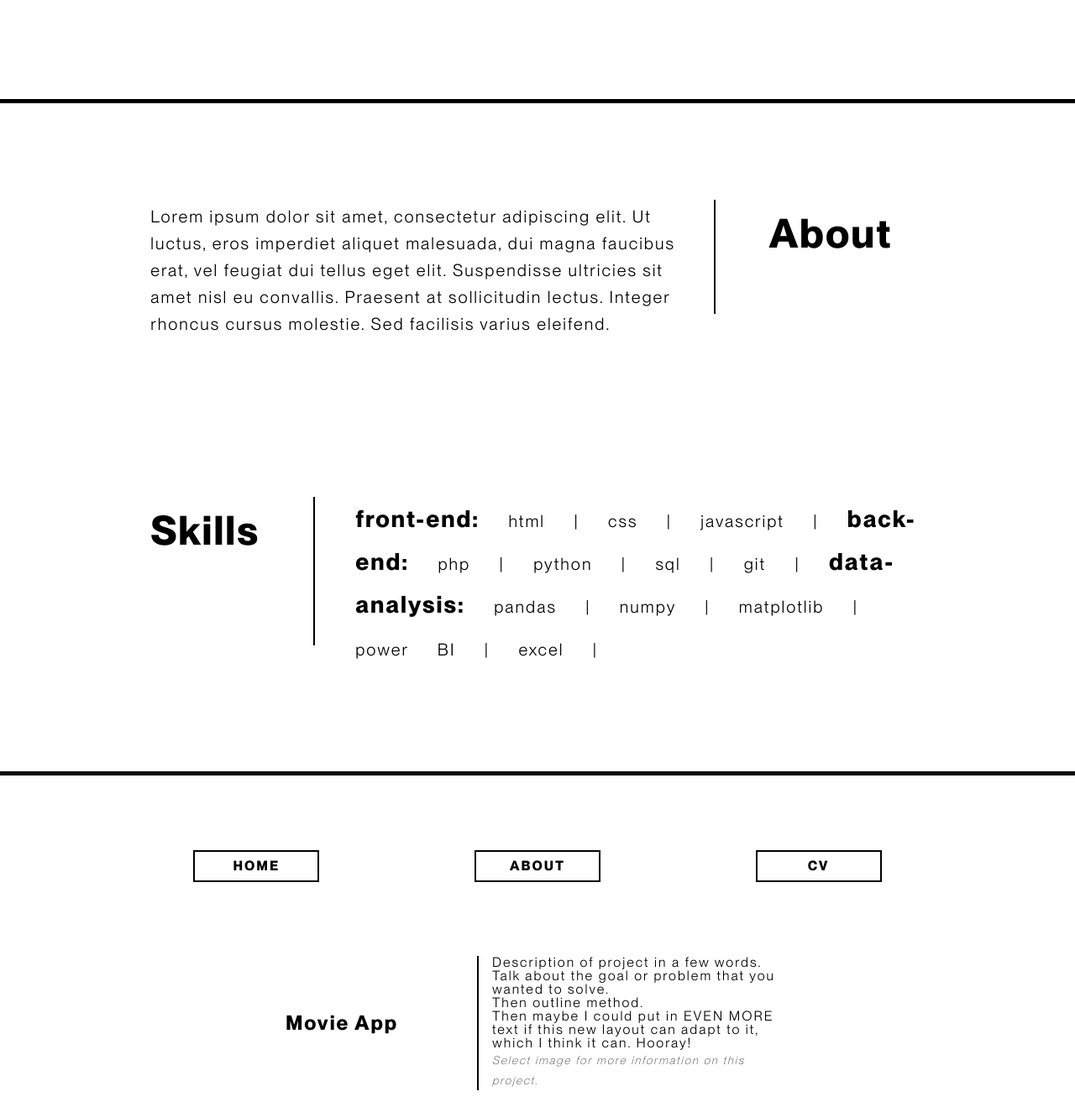
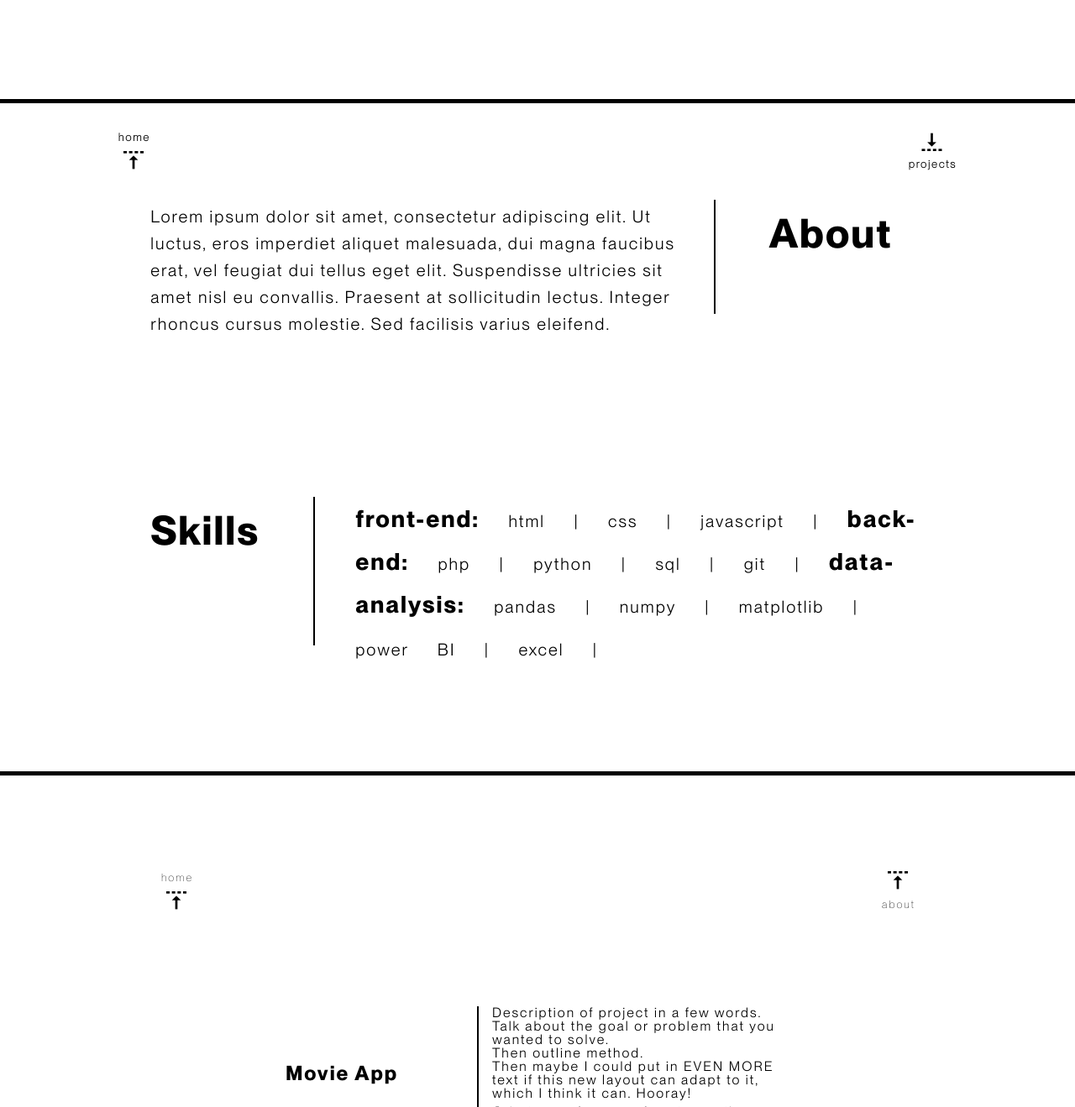
Before and after one commit to joseph-padfield/portfolio_2, a plain HTML site: page index.html in a window 1280 px wide. Shown: the part 702-2021 px from the top of the page at 84% size. Drawn offline with nearby package versions, Linux system fonts and the light colour scheme.

Commit message:
updated buttons

```diff
--- a/index.html
+++ b/index.html
@@ -55,6 +55,8 @@
 
 <section class="info" id="about">
 
+    <div class="page_2_links"><div><a href="#header">home<i class='bx bx-vertical-top' ></i></a></div><div><a href="#projects"><i class='bx bx-vertical-bottom'></i>projects</a></div></div>
+
     <div class="about">
         <p>Lorem ipsum dolor sit amet, consectetur adipiscing elit.
             Ut luctus, eros imperdiet aliquet malesuada, dui magna
@@ -72,15 +74,18 @@
             power BI | excel |</p>
     </div>
 
+
+
 </section>
 
 <section class="projects" id="projects">
 
-    <div class="page_3_links">
-        <a href="#header">HOME</a>
-        <a href="#about">ABOUT</a>
-        <a href="#">CV</a>
-    </div>
+    <div id="project_nav_bar" class="page_3_links home"><div><a href="#header">home<i class='bx bx-vertical-top' ></i></a></div><div><a href="#about"><i class='bx bx-vertical-top'></i>about</a></div></div>
+<!--    <div class="page_3_links">-->
+<!--        <a href="#header">HOME</a>-->
+<!--        <a href="#about">ABOUT</a>-->
+<!--        <a href="#">CV</a>-->
+<!--    </div>-->
 
     <div class="subsection_container">
         <div>
--- a/style.css
+++ b/style.css
@@ -195,6 +195,7 @@ p {
     justify-content: center;
     padding: 0 10%;
     min-height: 100vh;
+    position: relative;
 }
 
 .info div {
@@ -241,20 +242,6 @@ span {
     font-size: 1rem;
 }
 
-.page_2_links {
-    display: flex;
-    justify-content: center;
-    align-items: flex-end;
-}
-
-.page_2_links a {
-    font-size: 0.7rem;
-    width: 30%;
-    padding: 5px 15px;
-    text-align: center;
-    min-width: 95px;
-}
-
 .projects {
     width: 100%;
     margin: 1px;
@@ -263,6 +250,7 @@ span {
     flex-direction: column;
     align-items: center;
     gap: 1rem;
+    position: relative;
 }
 
 .projects a {
@@ -324,27 +312,42 @@ p.project_description {
     font-size: 0.8rem;
 }
 
-.page_3_links {
+.page_2_links {
+    width: 80vw;
     display: flex;
-    justify-content: center;
-    position: sticky;
-    top: 0;
-    background-color: rgba(255, 255, 255, 0.83);
-    width: 100vw;
-    padding: 1rem 10% 8px 10%;
-    gap: 1rem;
-    z-index: 1;
+    justify-content: space-between;
+    border: none;
+    top: 1rem;
+    position: absolute;
 }
 
-.page_3_links a {
-    font-size: 0.7rem;
-    width: 30%;
-    padding: 5px 15px;
-    text-align: center;
-    border: solid 2px black;
-    margin: unset;
-    min-width: 95px;
-    background-color: rgba(255, 255, 255, 0.83);
+.page_2_links a {
+    border: none;
+    font-family: NeueMontrealThin;
+    padding: 0.8rem 0.8rem 0.8rem 0.8rem;
+    font-size: 0.8rem;
+}
+
+.page_3_links {
+    width: 100vw;
+    display: flex;
+    justify-content: space-between;
+    border: none;
+    top: 1rem;
+    position: sticky;
+    font-family: NeueMontrealThin;
+    font-size: smaller;
+}
+
+#project_nav_bar a {
+    display: flex;
+    flex-direction: column;
+    align-items: center;
+    background-color: rgba(255, 255, 255, 0.51);
+    padding: 0.8rem 0.8rem 0.8rem 0.8rem;
+    font-size: 0.8rem;
+    border-radius: 8px;
+    font-family: NeueMontrealThin;
 }
 
 .subsection_container div .click_prompt_for_mobile {
@@ -521,14 +524,6 @@ p.project_description {
         padding-left: 1rem;
     }
 
-    .page_2_links a {
-        font-size: 1rem;
-        padding: 5px 15px;
-        text-align: center;
-        max-width: 150px;
-        min-width: 149px;
-    }
-
     .page_3_links {
         padding-top: 0.5rem;
         padding-bottom: 0.5rem;
@@ -552,4 +547,19 @@ p.project_description {
     .subsection_container a:hover {
         filter: blur(3.5px);
     }
+
+    #project_nav_bar a {
+        display: flex;
+        align-items: center;
+        background-color: rgba(255, 255, 255, 0.51);
+        padding: 0.8rem 0.8rem 0.8rem 0.8rem;
+        font-size: 0.8rem;
+        border-radius: 8px;
+    }
+
+    #project_nav_bar a:hover {
+        background-color: black;
+        color: white;
+    }
+
 }
```
